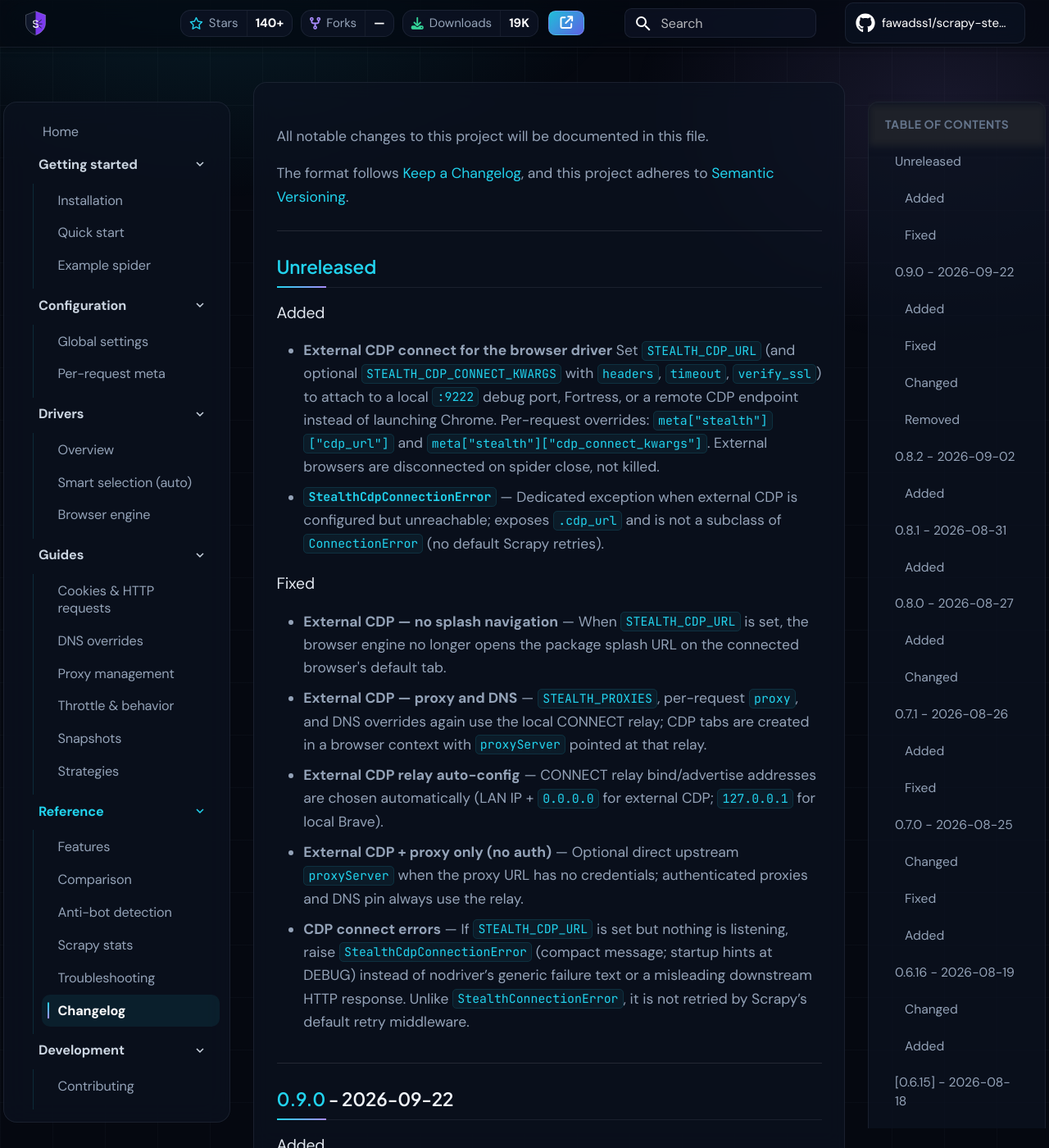
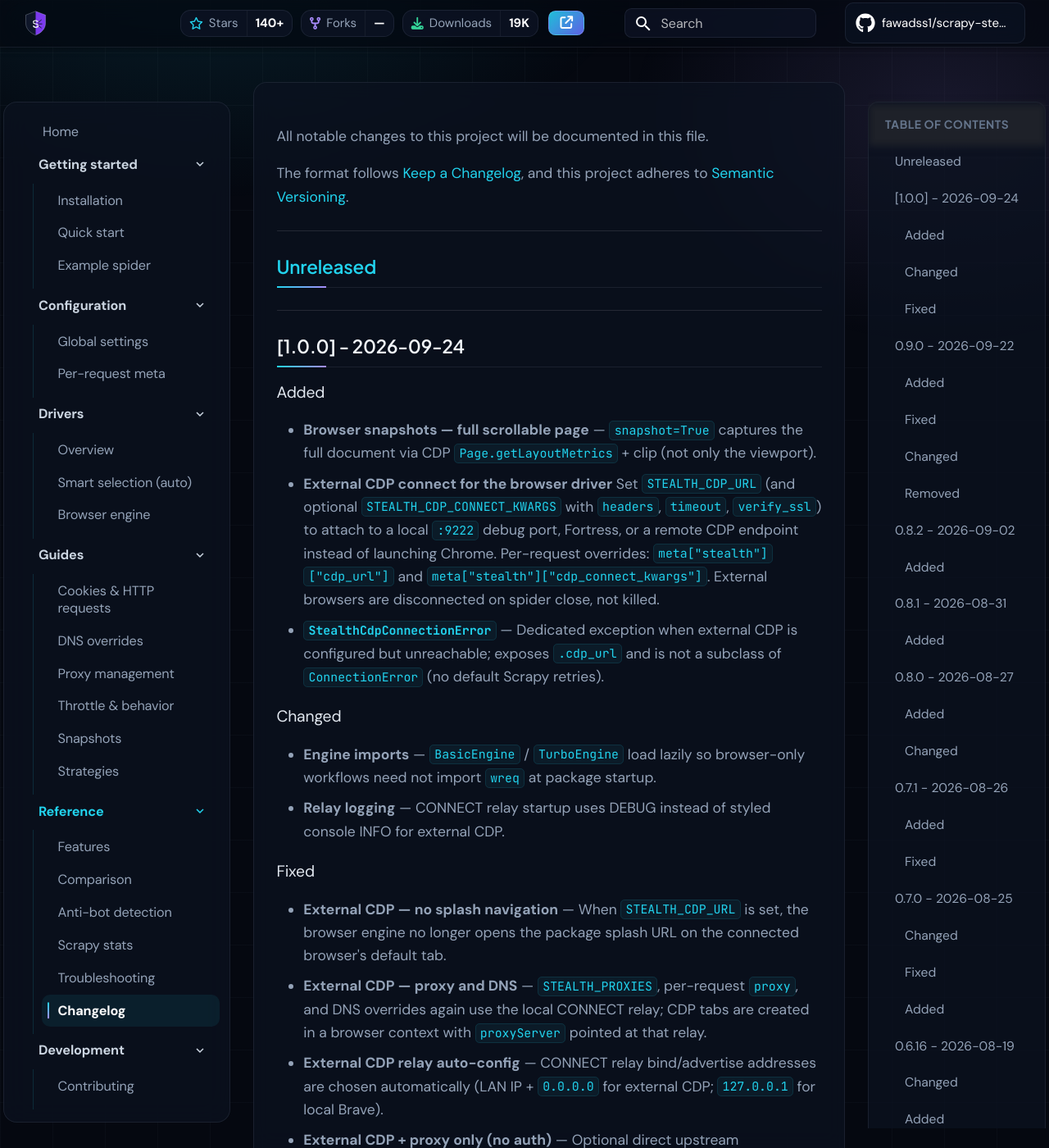
Before and after one commit to fawadss1/scrapy-stealth, an MkDocs documentation site: the page built from docs/reference/changelog.md, in a window 1280 px wide and 1400 px high. Shown: the whole window at 82% size. Built offline with MkDocs 1.6.1 and Material for MkDocs 9.7.7, drawn with Linux system fonts in a browser that asks for light colours; comment, search, counter and statistics services are not loaded.

Commit message:
Release 1.0.0: add full-page snapshot support, external CDP enhancements, relay updates, and documentation improvements.

```diff
--- a/CHANGELOG.md
+++ b/CHANGELOG.md
@@ -9,8 +9,14 @@ and this project adheres to [Semantic Versioning](https://semver.org/spec/v2.0.0
 
 ## [Unreleased]
 
+---
+
+## [1.0.0] - 2026-09-24
+
 ### Added
 
+* **Browser snapshots — full scrollable page** — `snapshot=True` captures the full
+  document via CDP `Page.getLayoutMetrics` + clip (not only the viewport).
 * **External CDP connect for the browser driver**
   Set `STEALTH_CDP_URL` (and optional `STEALTH_CDP_CONNECT_KWARGS` with `headers`, `timeout`,
   `verify_ssl`) to attach to a local `:9222` debug port, Fortress, or a remote CDP endpoint
@@ -20,6 +26,13 @@ and this project adheres to [Semantic Versioning](https://semver.org/spec/v2.0.0
 * **`StealthCdpConnectionError`** — Dedicated exception when external CDP is configured but
   unreachable; exposes `.cdp_url` and is not a subclass of `ConnectionError` (no default
   Scrapy retries).
+
+### Changed
+
+* **Engine imports** — `BasicEngine` / `TurboEngine` load lazily so browser-only workflows
+  need not import `wreq` at package startup.
+* **Relay logging** — CONNECT relay startup uses DEBUG instead of styled console INFO for
+  external CDP.
 
 ### Fixed
 
@@ -32,7 +45,6 @@ and this project adheres to [Semantic Versioning](https://semver.org/spec/v2.0.0
   automatically (LAN IP + `0.0.0.0` for external CDP; `127.0.0.1` for local Brave).
 * **External CDP + proxy only (no auth)** — Optional direct upstream `proxyServer` when
   the proxy URL has no credentials; authenticated proxies and DNS pin always use the relay.
-
 * **CDP connect errors** — If `STEALTH_CDP_URL` is set but nothing is listening, raise
   `StealthCdpConnectionError` (compact message; startup hints at DEBUG) instead of
   nodriver’s generic failure text or a misleading downstream HTTP response. Unlike
--- a/pyproject.toml
+++ b/pyproject.toml
@@ -4,7 +4,7 @@ build-backend = "setuptools.build_meta"
 
 [project]
 name = "scrapy-stealth"
-version = "0.9.0"
+version = "1.0.0"
 description = "Stealthy Crawling. Maximum Results. A pluggable anti-bot and stealth framework for Scrapy."
 readme = "README.md"
 license = { file = "LICENSE" }
```
Also changed, not shown: SECURITY.md (+23 -3 lines), docs/drivers/browser.md (+1 -1 lines).
